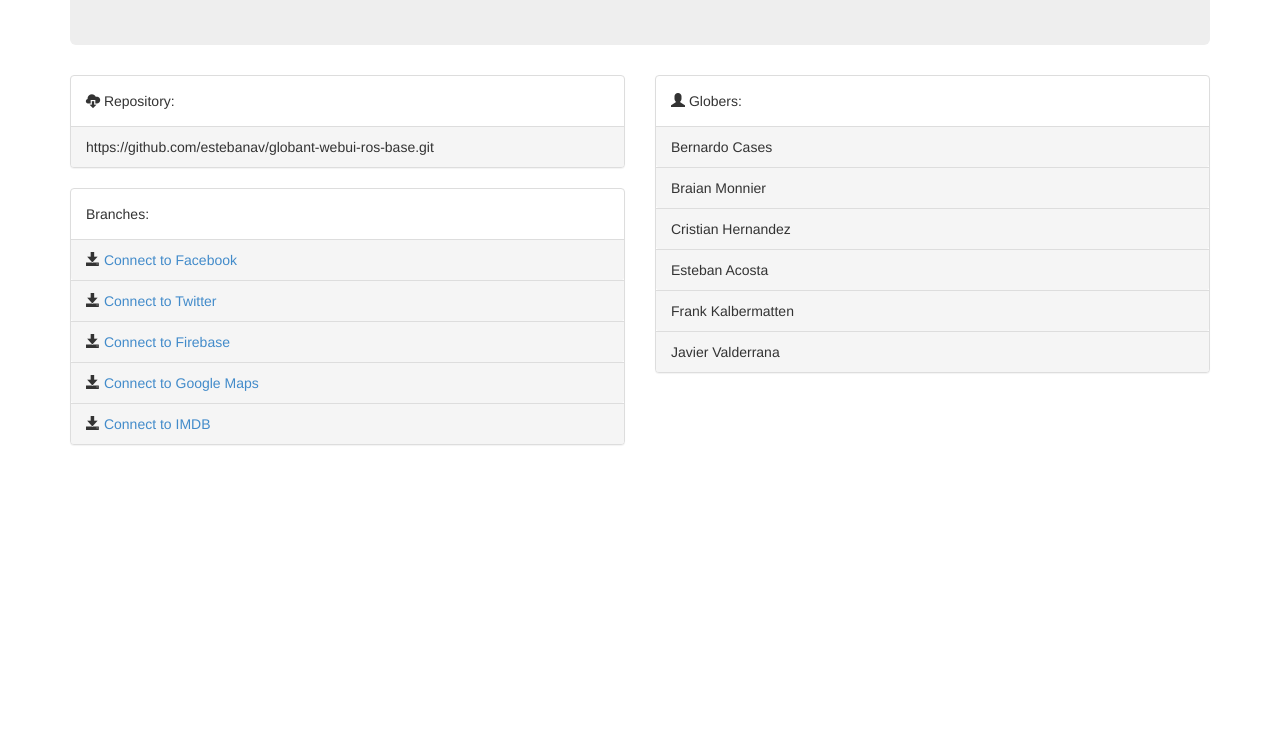
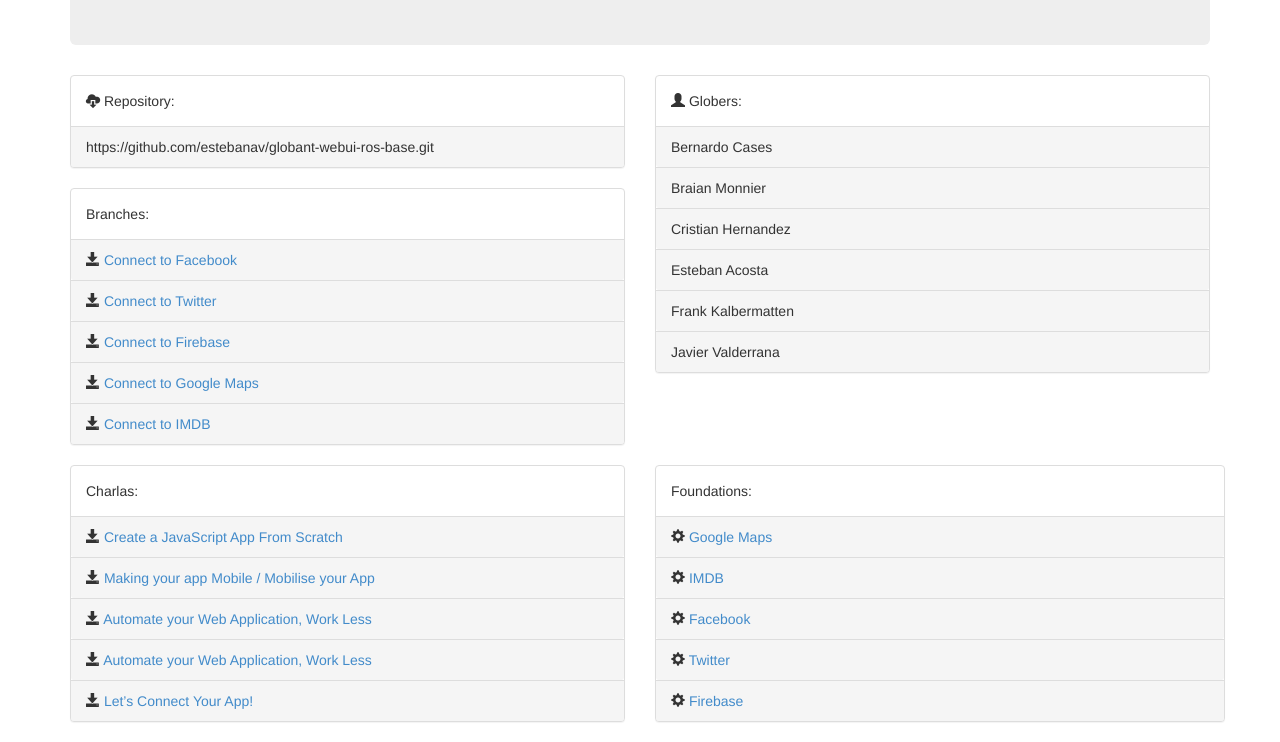
Before and after one commit to estebanav/globant-webui-ros-base, a website: page index.html in a window 1280 px wide. Shown: the part 267-1009 px from the top of the page. Before the commit the page ends 800 px from the top, so only its background shows below. Drawn offline with Linux system fonts and the light colour scheme.

Commit message:
init commit

```diff
--- a/index.html
+++ b/index.html
@@ -130,6 +130,65 @@
         </div>
     </div>
 
+    <div class="row">
+        <div class="col-md-6">
+            <div class="panel panel-default">
+                <div class="panel-body">
+                    Charlas:
+                </div>
+                <div class="panel-footer">
+                    <span class="glyphicon glyphicon-save"> </span>
+                    <a target="_blank" href="#">Create a JavaScript App From Scratch</a>
+                </div>
+                <div class="panel-footer">
+                    <span class="glyphicon glyphicon-save"> </span>
+                    <a target="_blank" href="#">Making your app Mobile / Mobilise your App</a>
+                </div>
+                <div class="panel-footer">
+                    <span class="glyphicon glyphicon-save"> </span>
+                    <a target="_blank" href="#">Automate your Web Application, Work Less</a>
+                </div>
+                <div class="panel-footer">
+                    <span class="glyphicon glyphicon-save"> </span>
+                    <a target="_blank" href="#">Automate your Web Application, Work Less</a>
+                </div>
+                <div class="panel-footer">
+                    <span class="glyphicon glyphicon-save"> </span>
+                    <a target="_blank" href="#">Let’s Connect Your App!</a>
+                </div>
+            </div>
+        </div>
+        <div class="row">
+            <div class="col-md-6">
+                <div class="panel panel-default">
+                    <div class="panel-body">
+                        Foundations:
+                    </div>
+                    <div class="panel-footer">
+                        <span class="glyphicon glyphicon-cog"> </span>
+                        <a target="_blank" href="https://developers.google.com/maps/?hl=es">Google Maps</a>
+                    </div>
+                    <div class="panel-footer">
+                        <span class="glyphicon glyphicon-cog"> </span>
+                        <a target="_blank" href="http://www.omdbapi.com/">IMDB</a>
+                    </div>
+                    <div class="panel-footer">
+                        <span class="glyphicon glyphicon-cog"> </span>
+                        <a target="_blank" href="https://developers.facebook.com/">Facebook</a>
+                    </div>
+                    <div class="panel-footer">
+                        <span class="glyphicon glyphicon-cog"> </span>
+                        <a target="_blank" href="https://dev.twitter.com/">Twitter</a>
+                    </div>
+                    <div class="panel-footer">
+                        <span class="glyphicon glyphicon-cog"> </span>
+                        <a target="_blank" href="https://www.firebase.com/">Firebase</a>
+                    </div>
+                </div>
+            </div>
+        </div>
+    </div>
+
 
 </div>
 <!-- jQuery (necessary for Bootstrap's JavaScript plugins) -->
```
